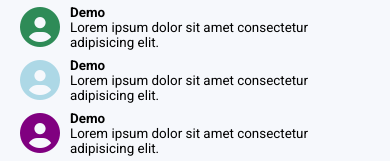
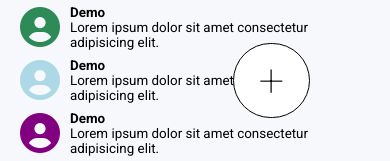
Before and after one commit to thatoneumer/Gmail-Clone, a plain HTML site: page index.html in a window 390 px wide. Shown: the part 626-787 px from the top of the page. Drawn offline with Linux system fonts and the light colour scheme.

Commit message:
adding button

```diff
--- a/index.html
+++ b/index.html
@@ -273,6 +273,7 @@
         </div>
       </div>
       <div class="mobileApp" style="display: none">
+        <a href="#">+</a>
         <nav>
           <div class="searchBar">
             <div class="leftBar">
--- a/style.css
+++ b/style.css
@@ -504,6 +504,7 @@ nav
         width: 100%;
         height: 100%;
         overflow: hidden;
+        position: relative;
     }
 
     nav
@@ -621,4 +622,19 @@ nav
         color: rgba(0, 0, 0, 0.496);
     }
 
+    .mobileApp a
+    {
+        position: absolute;
+        bottom: 100px;
+        right: 80px;
+        z-index: 1;
+        background-color: white;
+        padding: 10px 25px 10px 25px;
+        border: 1px solid black;
+        border-radius: 100px;
+        color: black;
+        font-size: 45px;
+        font-weight: 200;
+    }
+
 }
```
